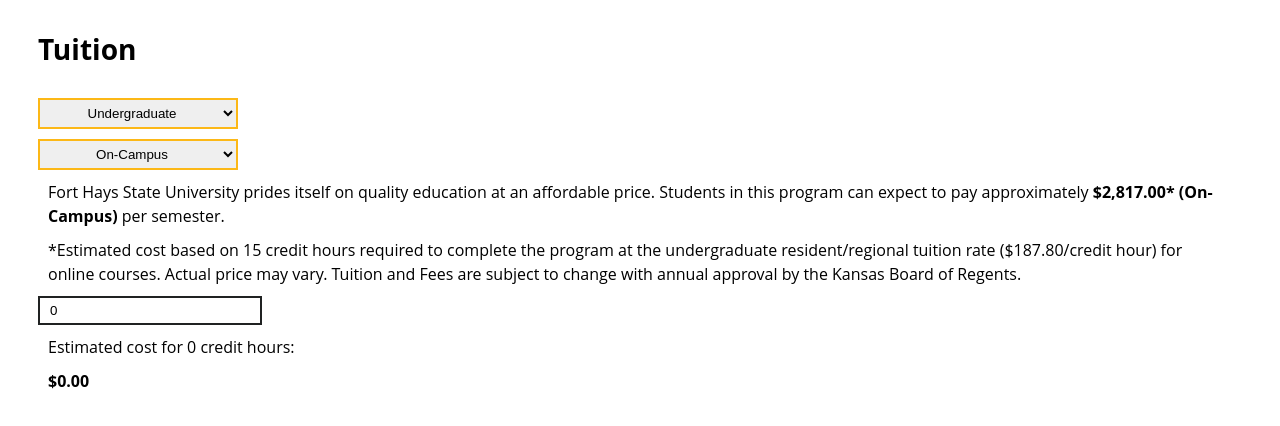
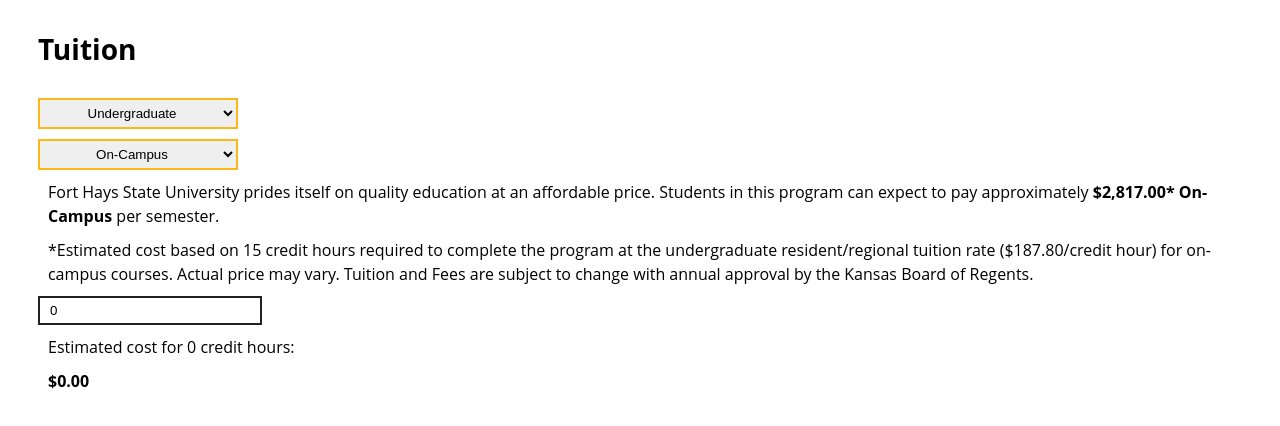
Before and after one commit to BjarniGod/vue-pos-tuition, a Vue app: page / in a window 1280 px wide. Shown: the top 426 px of the page. Built offline with nearby package versions, Linux system fonts and the light colour scheme.

Commit message:
Minor updates

```diff
--- a/src/assets/blurbs.json
+++ b/src/assets/blurbs.json
@@ -1,12 +1,12 @@
 [
     {
       "description": {
-        "undergraduate": "Fort Hays State University prides itself on quality education at an affordable price. Students in this program can expect to pay approximately <strong>${tuitionCost}* (${location})</strong> per semester.",
-        "graduate": "Fort Hays State University prides itself on quality education at an affordable price. Graduates in this program can expect to pay approximately <strong>${tuitionCost}* (${location})</strong> during their time as a student."
+        "undergraduate": "Fort Hays State University prides itself on quality education at an affordable price. Students in this program can expect to pay approximately <strong>${tuitionCost}* ${location}</strong> per semester.",
+        "graduate": "Fort Hays State University prides itself on quality education at an affordable price. Graduates in this program can expect to pay approximately <strong>${tuitionCost}* ${location}</strong> during their time as a student."
       },
       "footnote": {
         "online": "*Estimated cost based on ${creditHours} credit hours required to complete the program at the FHSU Online ${undergrad/grad} tuition rate (${pricePerHour}/credit hour) for online courses. Actual price may vary. Tuition and Fees are subject to change with annual approval by the Kansas Board of Regents.",
-        "onCampus": "*Estimated cost based on ${creditHours} credit hours required to complete the program at the ${undergrad/grad} resident/regional tuition rate (${pricePerHour}/credit hour) for online courses. Actual price may vary. Tuition and Fees are subject to change with annual approval by the Kansas Board of Regents."
+        "onCampus": "*Estimated cost based on ${creditHours} credit hours required to complete the program at the ${undergrad/grad} resident/regional tuition rate (${pricePerHour}/credit hour) for on-campus courses. Actual price may vary. Tuition and Fees are subject to change with annual approval by the Kansas Board of Regents."
       }
     }
   ]
--- a/src/components/TheBlurb.vue
+++ b/src/components/TheBlurb.vue
@@ -55,7 +55,7 @@
       return program.availability;
     },
     showModeSelector() {
-      return this.availableModes.length > 0;
+      return this.availableModes.length > 0 && this.selectedMode !== 'hybrid';
     },
     modeDisabled() {
       return this.availableModes.length === 1;
@@ -81,7 +81,7 @@
       if (!info) return 'Information not available';
       const credentialType = this.selectedCredential === 'undergrad' ? 'undergraduate' : 'graduate';
       const template = this.TheBlurbs[0].description[credentialType];
-      return template.replace('${tuitionCost}', dollarAmount(info.price)).replace('${location}', this.formatLocation(this.selectedMode));
+      return template.replace('${tuitionCost}', dollarAmount(info.price)).replace('${location}', this.selectedMode === 'hybrid' ? '' : this.formatLocation(this.selectedMode));
     },
     currentFootnote() {
       const info = this.currentProgramInfo;
```
